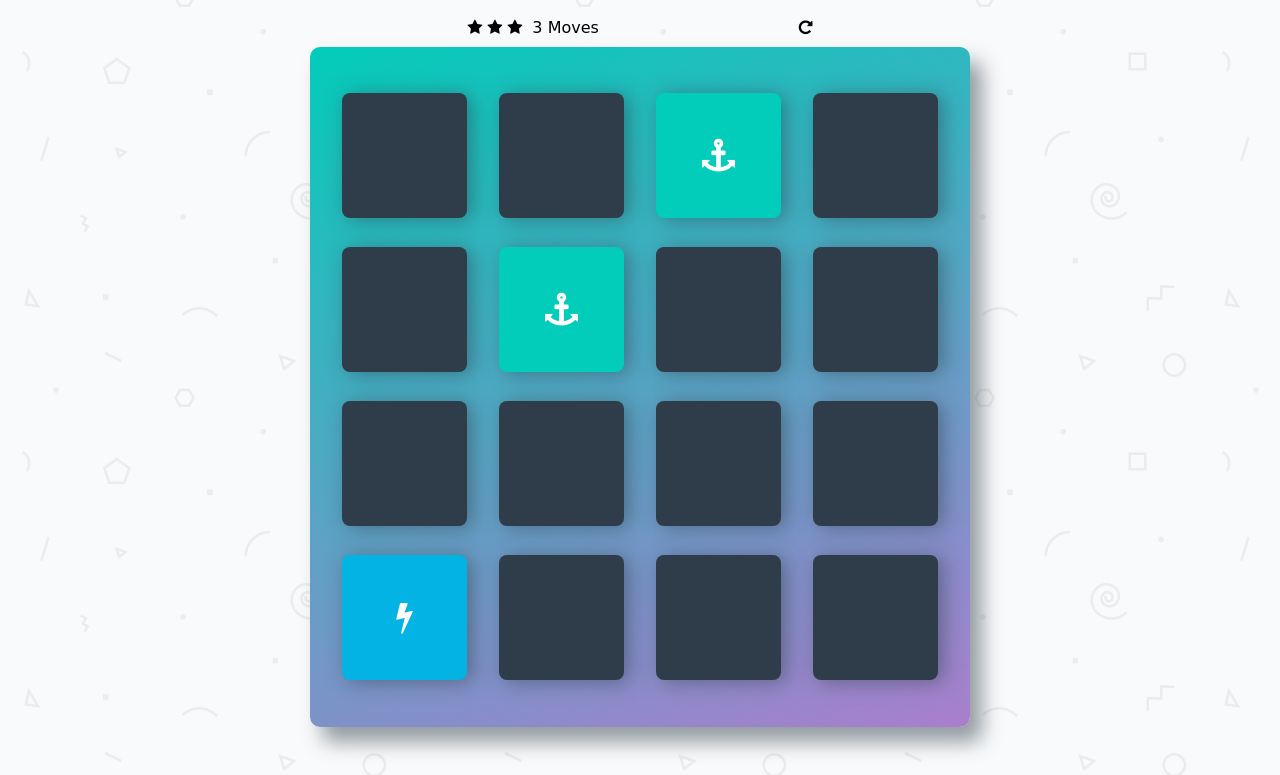
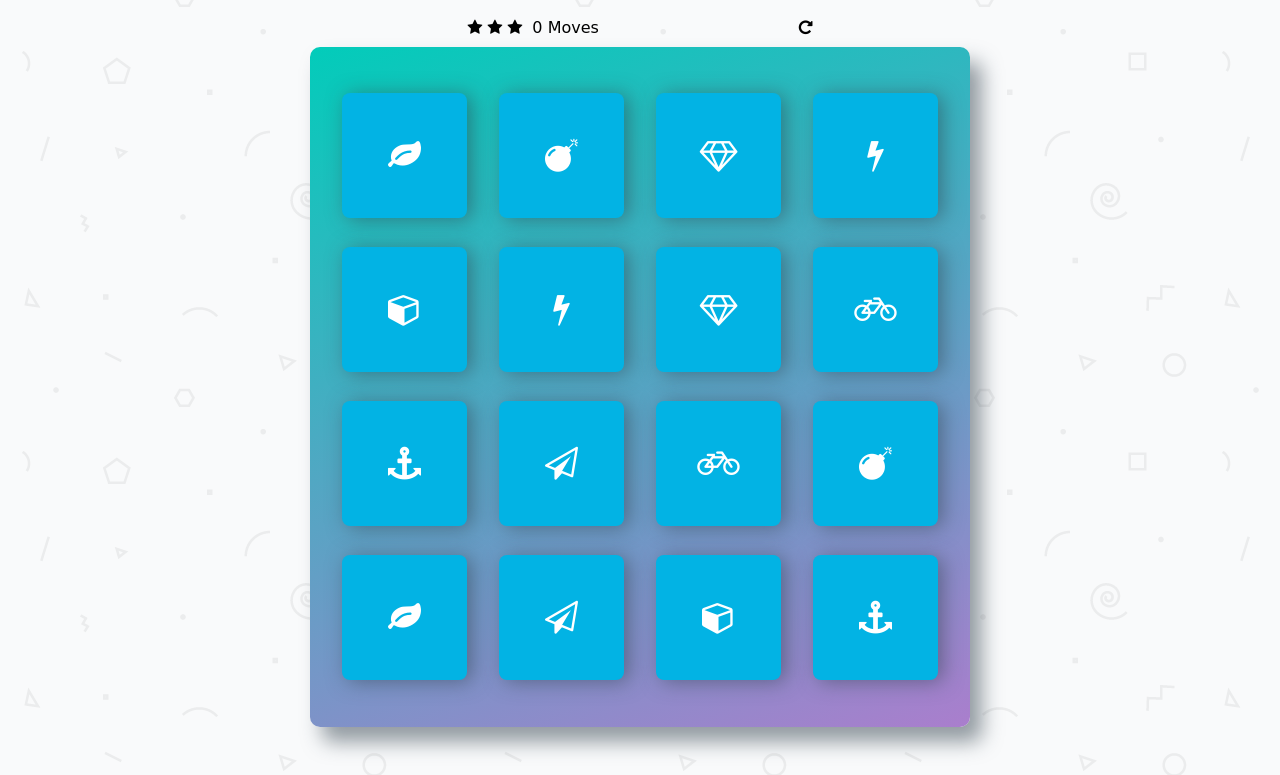
Before and after one commit to rubeun/memory-game, a plain HTML site: page index.html in a window 1280 px wide. Shown: the part 68-843 px from the top of the page. Drawn offline with Linux system fonts and the light colour scheme; a web font is replaced by a local one.

Commit message:
feat: add loadNewGame function that creates a new random shuffled deck of cards

```diff
--- a/index.html
+++ b/index.html
@@ -22,7 +22,7 @@
         		<li><i class="fa fa-star"></i></li>
         	</ul>
 
-        	<span class="moves">3</span> Moves
+        	<span class="moves">0</span> Moves
 
             <div class="restart">
         		<i class="fa fa-repeat"></i>
@@ -30,7 +30,7 @@
         </section>
 
         <ul class="deck">
-            <li class="card">
+            <!-- <li class="card">
                 <i class="fa fa-diamond"></i>
             </li>
             <li class="card">
@@ -78,7 +78,7 @@
             <li class="card">
                 <i class="fa fa-cube"></i>
             </li>
-        </ul>
+        </ul> -->
     </div>
 
     <script src="js/app.js"></script>
--- a/js/app.js
+++ b/js/app.js
@@ -1,7 +1,8 @@
 /*
- * Create a list that holds all of your cards
+ * Create a list that holds all of your cards.
+ * Cards are represented by their font-awesome's classname for efficiency
  */
-
+let cardListArray = ['fa-anchor', 'fa-anchor', 'fa-bicycle', 'fa-bicycle', 'fa-bomb', 'fa-bomb', 'fa-bolt', 'fa-bolt', 'fa-cube', 'fa-cube', 'fa-diamond', 'fa-diamond', 'fa-leaf', 'fa-leaf', 'fa-paper-plane-o', 'fa-paper-plane-o'];
 
 /*
  * Display the cards on the page
@@ -25,6 +26,39 @@ function shuffle(array) {
     return array;
 }
 
+// Create a new individual card (as a list item) with an i child element with the class name representing its image
+function createCard(className) {
+    let newCard = document.createElement('li'); // create a list item to be used as a new card
+    let newImage = document.createElement('i'); // create the card image based on className
+    newCard.classList.add('card');
+    newCard.classList.add('open'); // !DEBUG
+    newCard.classList.add('show'); // !DEBUG
+    newImage.classList.add('fa');
+    newImage.classList.add(className);
+    newCard.appendChild(newImage);
+
+    return newCard;
+}
+
+// Load a brand new game matrix with shuffled decks of cards
+function loadNewGame(cardListArray) {
+    shuffle(cardListArray);  // shuffle the cards
+    let gameDeck = document.querySelector('.deck');
+
+    const newCardListFragment = document.createDocumentFragment();  // create fragment
+
+    for (let i = 0; i < 16; i++) {
+        //let newCard = document.createElement('li'); // create a list item to be used as a new card
+        //newCard.classList.add(cardListArray[i]);    // add class name to it to determine its card image
+        let newCard = createCard(cardListArray[i]);
+        newCardListFragment.appendChild(newCard);
+    }
+
+    gameDeck.appendChild(newCardListFragment);
+
+}
+
+loadNewGame(cardListArray);
 
 /*
  * set up the event listener for a card. If a card is clicked:
```
